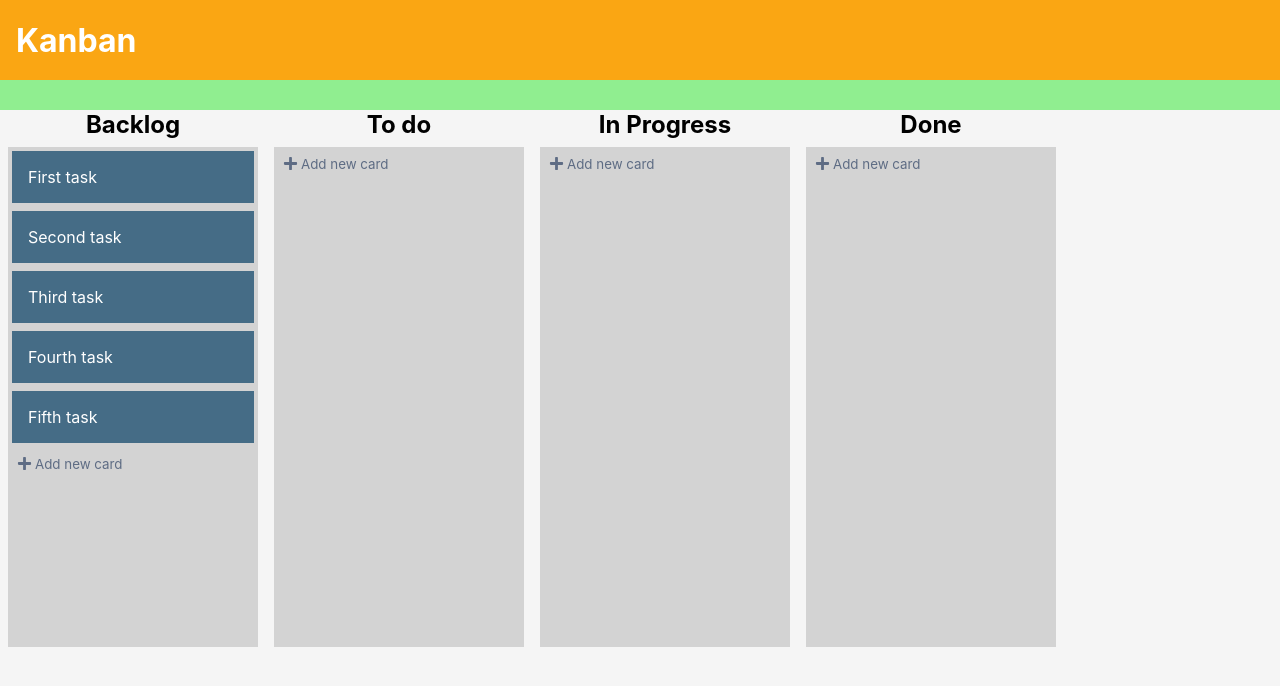
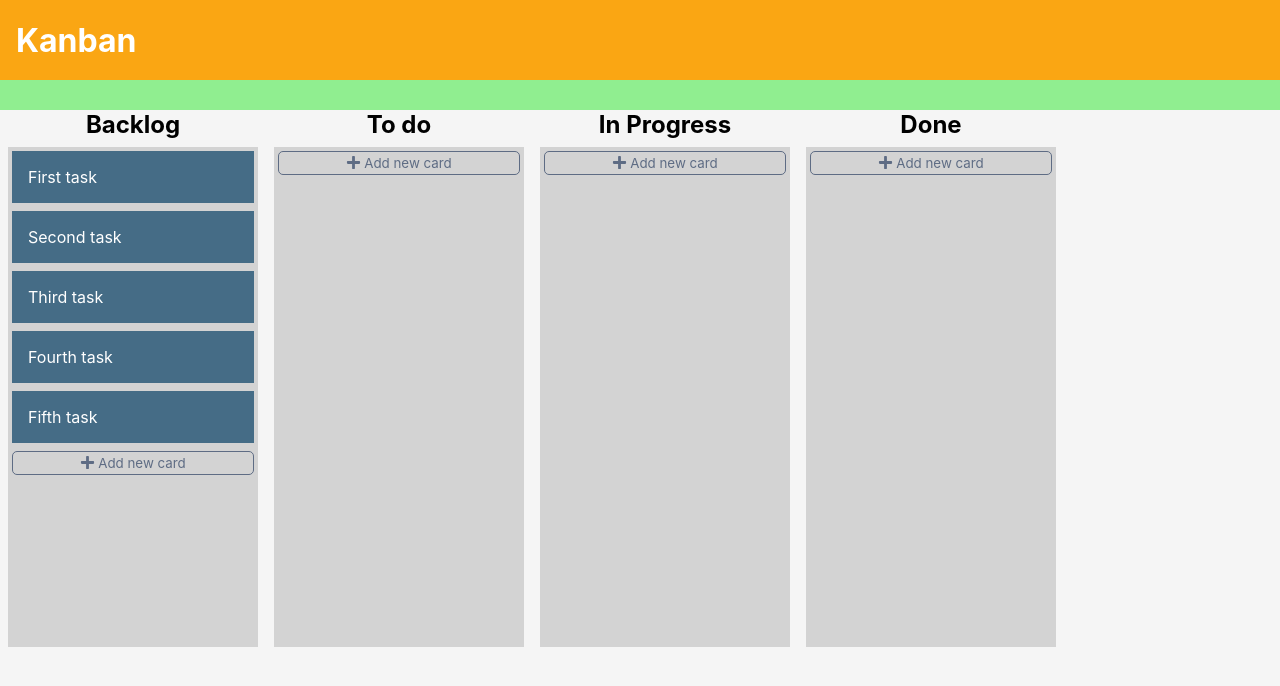
Before and after one commit to DionerWeiss/kanban, a React (Create React App) app: page / in a window 1280 px wide. Shown: the top 686 px of the page. Built offline with nearby package versions, Linux system fonts and the light colour scheme.

Commit message:
btn new card style

```diff
--- a/src/components/Card/index.tsx
+++ b/src/components/Card/index.tsx
@@ -1,6 +1,6 @@
 import React from 'react';
 import { Draggable } from 'react-beautiful-dnd';
-// import { Container, Header, Title } from './styles';
+import { Wrapper } from './styles';
 
 interface Props {
   id: string,
@@ -18,24 +18,17 @@ const Card: React.FC<Props> = ({
     >
       {(provided, snapshot) => {
         return (
-          <div
+          <Wrapper
             ref={provided.innerRef}
             {...provided.draggableProps}
             {...provided.dragHandleProps}
             style={{
-              userSelect: 'none',
-              padding: 16,
-              margin: '0 0 8px 0',
-              minHeight: '50px',
-              backgroundColor: snapshot.isDragging
-                ? '#263B4A'
-                : '#456C86',
-              color: 'white',
               ...provided.draggableProps.style,
             }}
+            isDragging={snapshot.isDragging}
           >
             {content}
-          </div>
+          </Wrapper>
         );
       }}
     </Draggable>
--- a/src/components/Card/styles.ts
+++ b/src/components/Card/styles.ts
@@ -1,15 +1,14 @@
 import styled from 'styled-components';
 
-export const Container = styled.div`
-  position: relative;
-  background: var(--color-white);
-  border-radius: 5px;
-  margin-bottom: 10px;
-  padding-bottom: 30px;
-  box-shadow: 0 1px 4px 0 rgba(192, 208, 230, 0.8);
-  /* border-top: 20px solid rgba(230, 236, 245, 0.4); */
+interface WrapperProps {
+  isDragging: Boolean
+}
+
+export const Wrapper = styled.div<WrapperProps>`
+  user-select: 'none';
+  padding: 16px;
+  margin: 0 0 8px 0;
+  min-height: 50px;
+  color: var(--color-white);
+  background: ${props => (props.isDragging ? 'var(--color-card-dragging)' : 'var(--color-card)')}
 `;
-
-export const Title = styled.h5`
-
-`;
--- a/src/components/List/styles.ts
+++ b/src/components/List/styles.ts
@@ -29,9 +29,19 @@ export const AddNewCardButton = styled.button`
   /* text-decoration: none; */
   outline: none;
   border-color: transparent;
+  justify-content: center;
+  border: 1px solid;
+  width: 100%;
 
-  &:hover {
-    opacity: 0.8;
+/* {
+    opacity: 0.7;
+    cursor: pointer;
+  } */
+
+  &:focus,  &:hover  {
+    background: var(--color-button-hover);
+    opacity: 0.4;
+    color: var(--color-white);
     cursor: pointer;
   }
 
@@ -91,5 +101,5 @@ export const Wrapper = styled.div<WrapperProps>`
   padding: 4px;
   width: 250px;
   min-height: 500px;
-  background: ${props => (props.isDraggingOver ? 'lightblue' : 'lightgrey')} ;
+  background: ${props => (props.isDraggingOver ? 'var(--color-list-over)' : 'var(--color-list)')} ;
 `;
--- a/src/styles/global.ts
+++ b/src/styles/global.ts
@@ -27,15 +27,20 @@ export default createGlobalStyle`
     --color-button: #5aac44;
     --color-input: #e1e9ee;
     --color-icons: #5e6c84;
+    --color-card: #456C86;
+    --color-card-dragging: #263B4A;
+    --color-list: lightgrey;
+    --color-list-over: lightblue;
     --color-icons-hover: #172b4d;
     --color-hashtag: #7a8b98;
     --color-background: #f5f5f5;
-    --color-ad-text: #434649;
+    --color-button-hover: #434649;
     --color-panel: #fff;
     --color-link: #0073b1;
     --color-black: rgba(0,0,0,.9);
     --color-gray: rgba(0,0,0,.6);
     --color-separator: rgba(0,0,0,0.15);
     --color-white: #FFF;
+
   }
 `;
```
